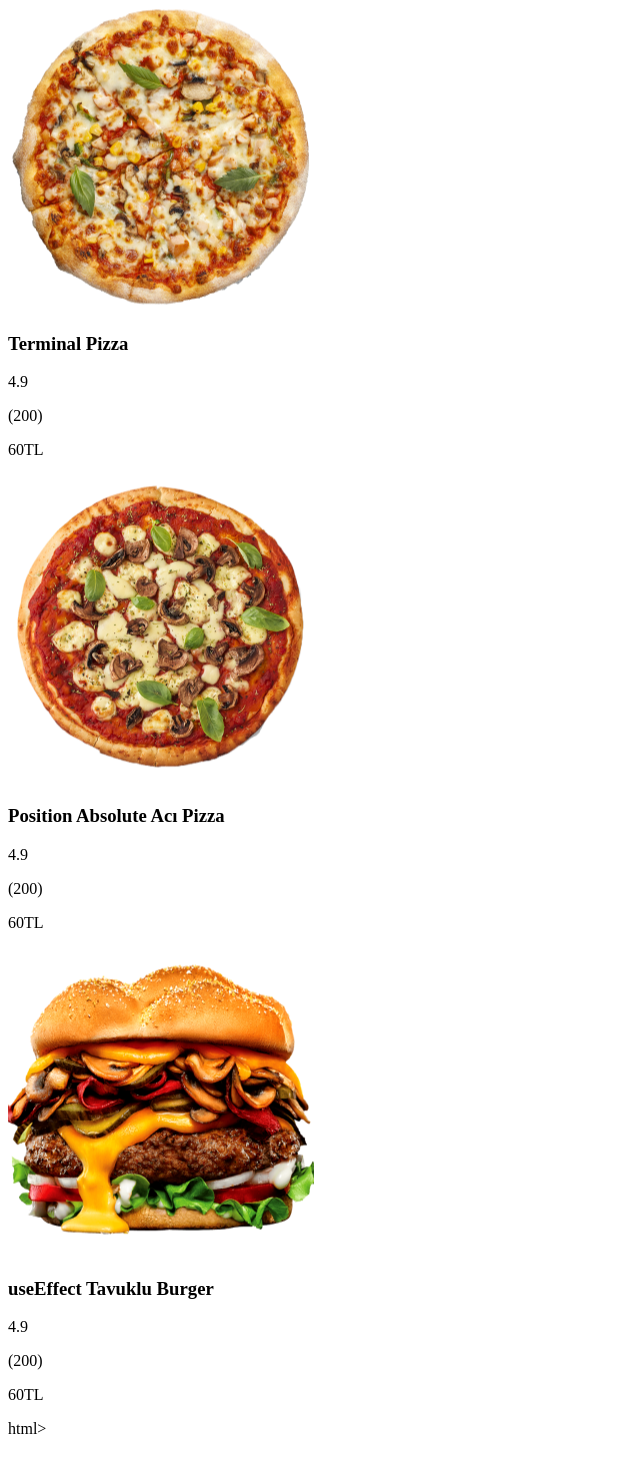
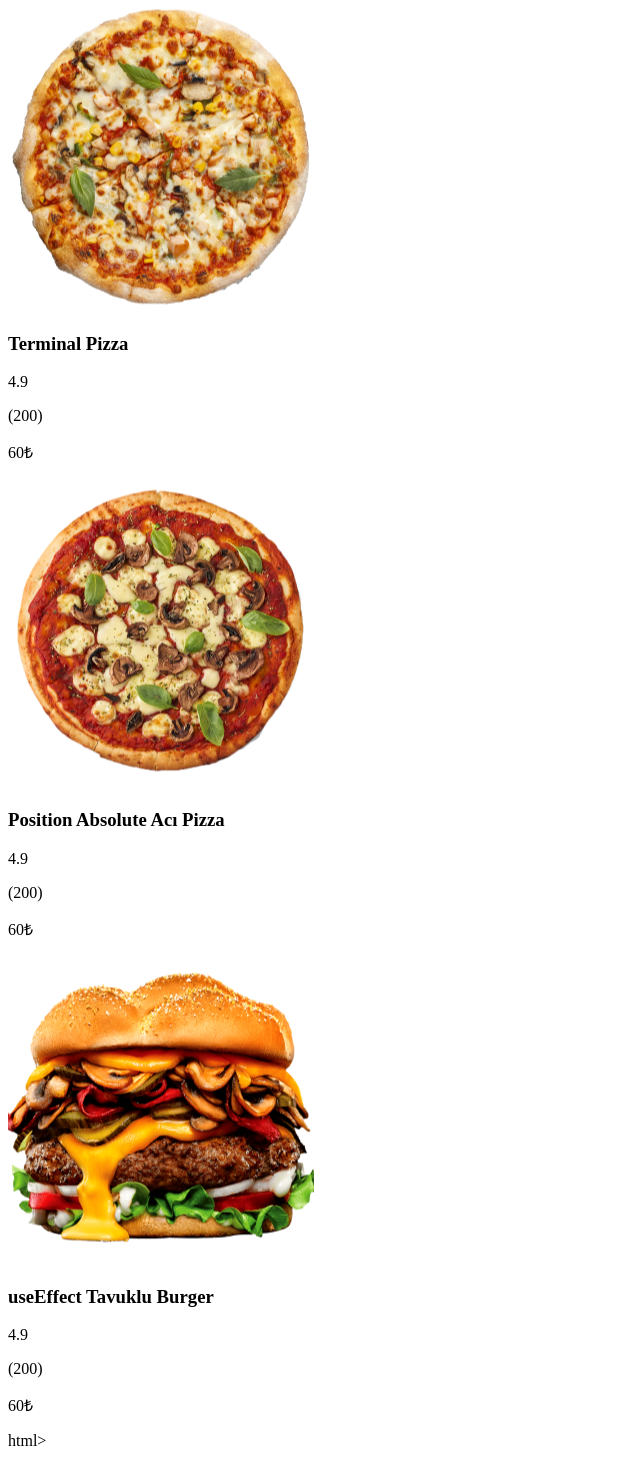
Before and after one commit to replakcan/fsweb-s5-bonus-challenge-html-pizza, a website built with Vite: page index.html in a window 1280 px wide. Shown: the part 2147-3605 px from the top of the page, without its empty margins (0-640 px from the left). Built offline with nearby package versions, Linux system fonts and the light colour scheme; a web font is replaced by a local one.

Commit message:
Update TL to ₺

```diff
--- a/index.html
+++ b/index.html
@@ -154,7 +154,7 @@
               <p>4.9</p>
               <div class="double-item">
                 <p>(200)</p>
-                <p>60TL</p>
+                <p>60₺</p>
               </div>
             </div>
           </div>
@@ -169,7 +169,7 @@
               <p>4.9</p>
               <div class="double-item">
                 <p>(200)</p>
-                <p>60TL</p>
+                <p>60₺</p>
               </div>
             </div>
           </div>
@@ -184,7 +184,7 @@
               <p>4.9</p>
               <div class="double-item">
                 <p>(200)</p>
-                <p>60TL</p>
+                <p>60₺</p>
               </div>
             </div>
           </div>
```
